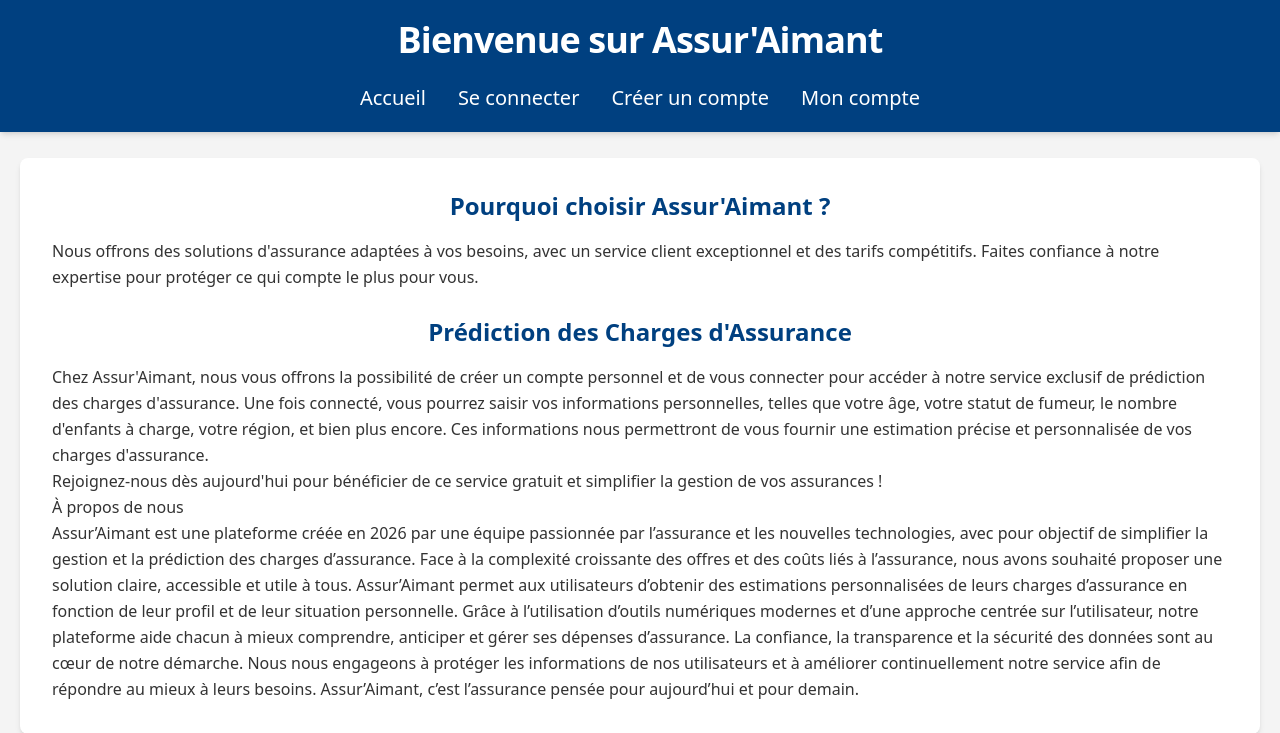
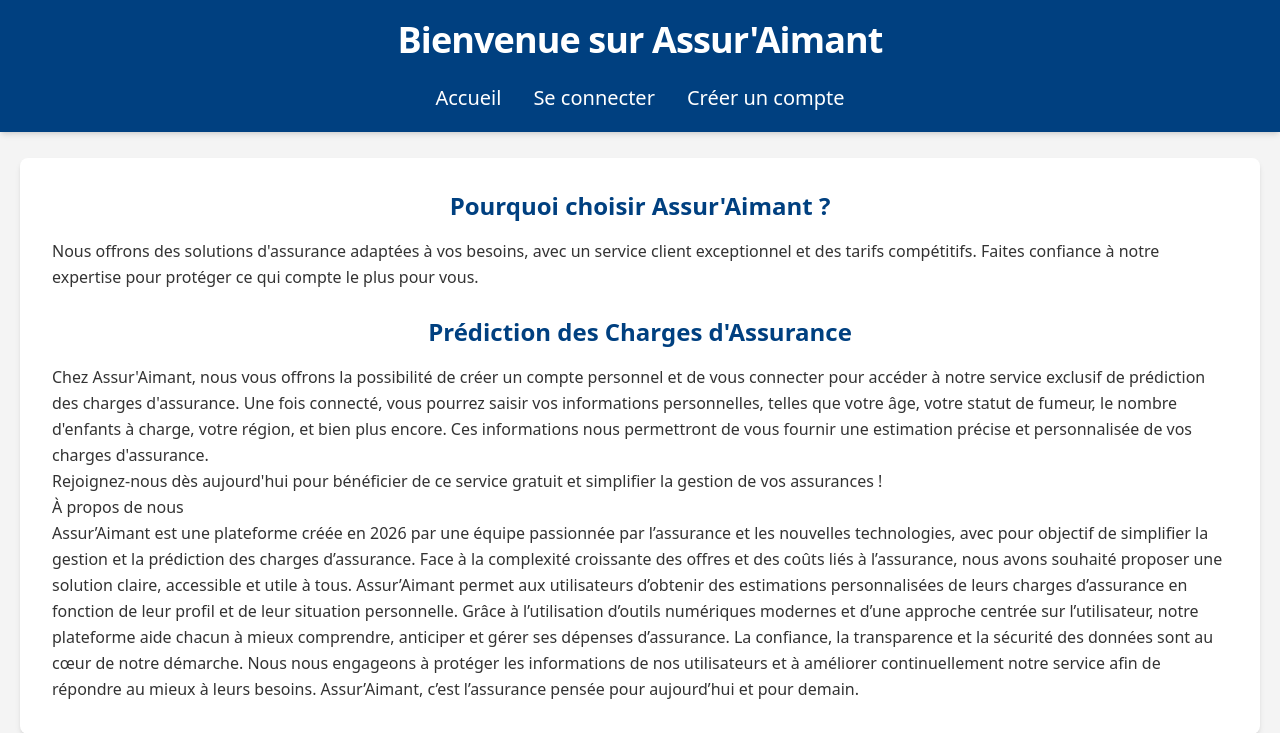
Before and after one commit to NICHIKU/Assurance_Django, a Django app: template AssurAimant/home/templates/home/home.html in a window 1280 px wide. Shown: the top 733 px of the page. Run offline with Django 5.2, Linux system fonts and the light colour scheme; the template is opened without the code that fills it, so the values that code supplies are empty; some libraries are stand-ins or nearby versions.

Commit message:
fix(home): hide Profile btn when not connected

```diff
--- a/AssurAimant/templates/base.html
+++ b/AssurAimant/templates/base.html
@@ -20,12 +20,12 @@
                 <li class="text-xl font-medium text-white hover:text-[#C1C1C1] transition-colors"><a href="{% url 'home' %}">Accueil</a></li>
                 {% if user.is_authenticated %}
                     <li class="text-xl font-medium text-white hover:text-[#C1C1C1] transition-colors"><a href="{% url 'predict' %}">Faire une prédiction</a></li>
+                    <li class="text-xl font-medium text-white hover:text-[#C1C1C1] transition-colors"><a href="{% url 'profile' %}">Mon compte</a></li>
                 {% endif %}
                 {% if not user.is_authenticated %}
                     <li class="text-xl font-medium text-white hover:text-[#C1C1C1] transition-colors"><a href="{% url 'login' %}">Se connecter</a></li>
                     <li class="text-xl font-medium text-white hover:text-[#C1C1C1] transition-colors"><a href="{% url 'register' %}">Créer un compte</a></li>
                 {% endif %}
-                <li class="text-xl font-medium text-white hover:text-[#C1C1C1] transition-colors"><a href="{% url 'profile' %}">Mon compte</a></li>
             </ul>
         {% endblock %}</nav>
     </header>
```
